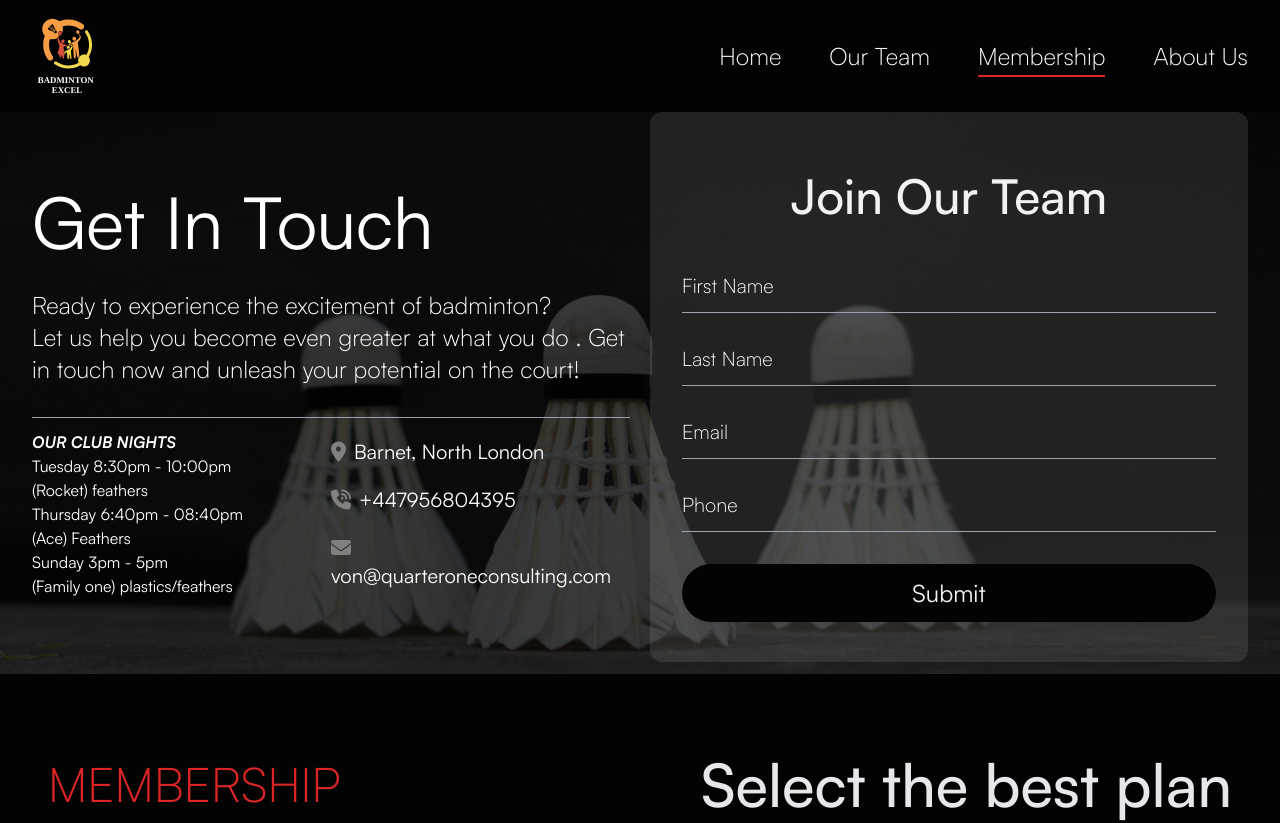
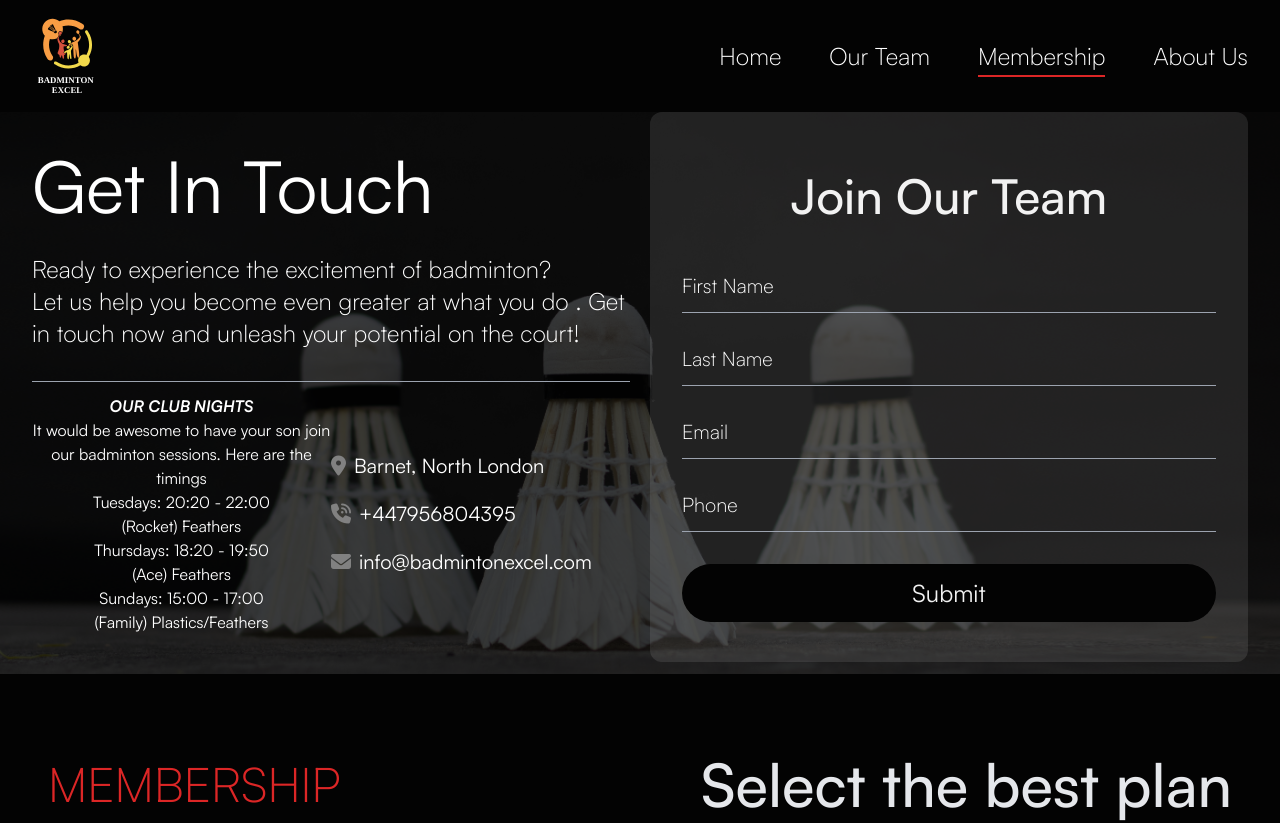
Before and after one commit to fola4/excel, a React (Vite) app: page /membership in a window 1280 px wide. Shown: the top 823 px of the page. Built offline with nearby package versions, Linux system fonts and the light colour scheme.

Commit message:
edit facebook link edit membership timings edit leading badminton text

```diff
--- a/src/components/SocialIcon.jsx
+++ b/src/components/SocialIcon.jsx
@@ -3,7 +3,11 @@ import React from "react";
 function SocialIcon({ color, name, animation, link }) {
   return (
     <li>
-      <a href={`${link}`} className="flex items-center text-4xl">
+      <a
+        href={`${link}`}
+        className="flex items-center text-4xl"
+        target="_blank"
+      >
         <i
           className={`fa-brands fa-${name.toLowerCase()} lg:mr-2 ${animation}`}
           style={{ color: `${color}` }}
--- a/src/pages/MainPage.jsx
+++ b/src/pages/MainPage.jsx
@@ -69,10 +69,13 @@ function MainPage() {
 
           <hr />
 
-          <p className="text-center font-light lg:text-left lg:text-xl">
+          <p className="text-center font-light text-white lg:text-left lg:text-xl">
             We are a mixed bunch of friendly, social badminton fans based in the
             borough of Barnet, North London. Everyone is welcome to our club
-            regardless of age, gender, capacity or abilities.
+            regardless of age, gender, capacity or abilities. We're all about
+            getting fitter and honing those badminton skills. It's a fantastic
+            way to stay in shape while having a blast on the court. Your energy
+            and enthusiasm would be an awesome addition to our sessions.
           </p>
 
           <Link to="/membership" className="self-center lg:self-start">
--- a/src/pages/Membership.jsx
+++ b/src/pages/Membership.jsx
@@ -1,24 +1,24 @@
-import React from 'react';
+import React from "react";
 
 function Membership() {
   const sendEmail = async (message) => {
     try {
-			await fetch('https://fola-emailer.up.railway.app/deliver', {
-				method: 'POST',
+      await fetch("https://fola-emailer.up.railway.app/deliver", {
+        method: "POST",
         body: JSON.stringify({
           email: {
-						to: 'von.oluwo@badmintonexcel.com',
-						subject: 'BadmintonExcel Request',
+            to: "info@badmintonexcel.com",
+            subject: "BadmintonExcel Request",
             html: message,
           },
         }),
         headers: {
-					'Content-type': 'application/json',
+          "Content-type": "application/json",
         },
       });
-			alert('Ok');
+      alert("Ok");
     } catch (error) {
-			alert('An error occured');
+      alert("An error occured");
     }
   };
 
@@ -42,19 +42,23 @@ function Membership() {
             <div className="mt-3 grid grid-cols-1 gap-y-8 md:grid-cols-2">
               <div className="text-md self-center md:self-start">
                 <div className="flex flex-col justify-center">
-									<p className=" font-bold uppercase italic ">
+                  <p className="text-center font-bold uppercase italic">
                     Our club nights
                   </p>
-									<p>Tuesday 8:30pm - 10:00pm</p>
-									<p>(Rocket) feathers</p>
+                  <p className="text-center">
+                    It would be awesome to have your son join our badminton
+                    sessions. Here are the timings
+                  </p>
+                  <p className="text-center">Tuesdays: 20:20 - 22:00</p>
+                  <p className="text-center">(Rocket) Feathers</p>
                 </div>
                 <div className="flex flex-col justify-center">
-									<p>Thursday 6:40pm - 08:40pm</p>
-									<p>(Ace) Feathers</p>
+                  <p className="text-center">Thursdays: 18:20 - 19:50</p>
+                  <p className="text-center">(Ace) Feathers</p>
                 </div>
                 <div className="flex flex-col justify-center">
-									<p>Sunday 3pm - 5pm </p>
-									<p>(Family one) plastics/feathers</p>
+                  <p className="text-center">Sundays: 15:00 - 17:00 </p>
+                  <p className="text-center">(Family) Plastics/Feathers</p>
                 </div>
               </div>
               <div className="flex flex-col gap-y-5 self-center text-xl">
@@ -64,23 +68,23 @@ function Membership() {
                 >
                   <i
                     className="fa-sharp fa-solid fa-location-dot mr-2"
-										style={{ color: '#818181' }}
+                    style={{ color: "#818181" }}
                   ></i>
                   Barnet, North London
                 </a>
                 <p>
                   <i
                     className="fa-sharp fa-solid fa-phone-volume mr-2"
-										style={{ color: '#818181' }}
+                    style={{ color: "#818181" }}
                   ></i>
                   <a href="tel:+447956804395">+447956804395</a>
                 </p>
                 <p>
                   <i
                     className="fa-sharp fa-solid fa-envelope mr-2"
-										style={{ color: '#818181' }}
+                    style={{ color: "#818181" }}
                   ></i>
-									von@quarteroneconsulting.com
+                  info@badmintonexcel.com
                 </p>
               </div>
             </div>
@@ -120,10 +124,10 @@ function Membership() {
             <input
               onClick={(e) => {
                 e.preventDefault();
-								let fname = document.getElementById('fname');
-								let lname = document.getElementById('lname');
-								let email = document.getElementById('email');
-								let tele = document.getElementById('tele');
+                let fname = document.getElementById("fname");
+                let lname = document.getElementById("lname");
+                let email = document.getElementById("email");
+                let tele = document.getElementById("tele");
 
                 let ebody = `
                   <b>Name: </b> ${lname.value.toUpperCase()}, ${fname.value}
```
Lines whose indentation alone changed are shown as unchanged.
